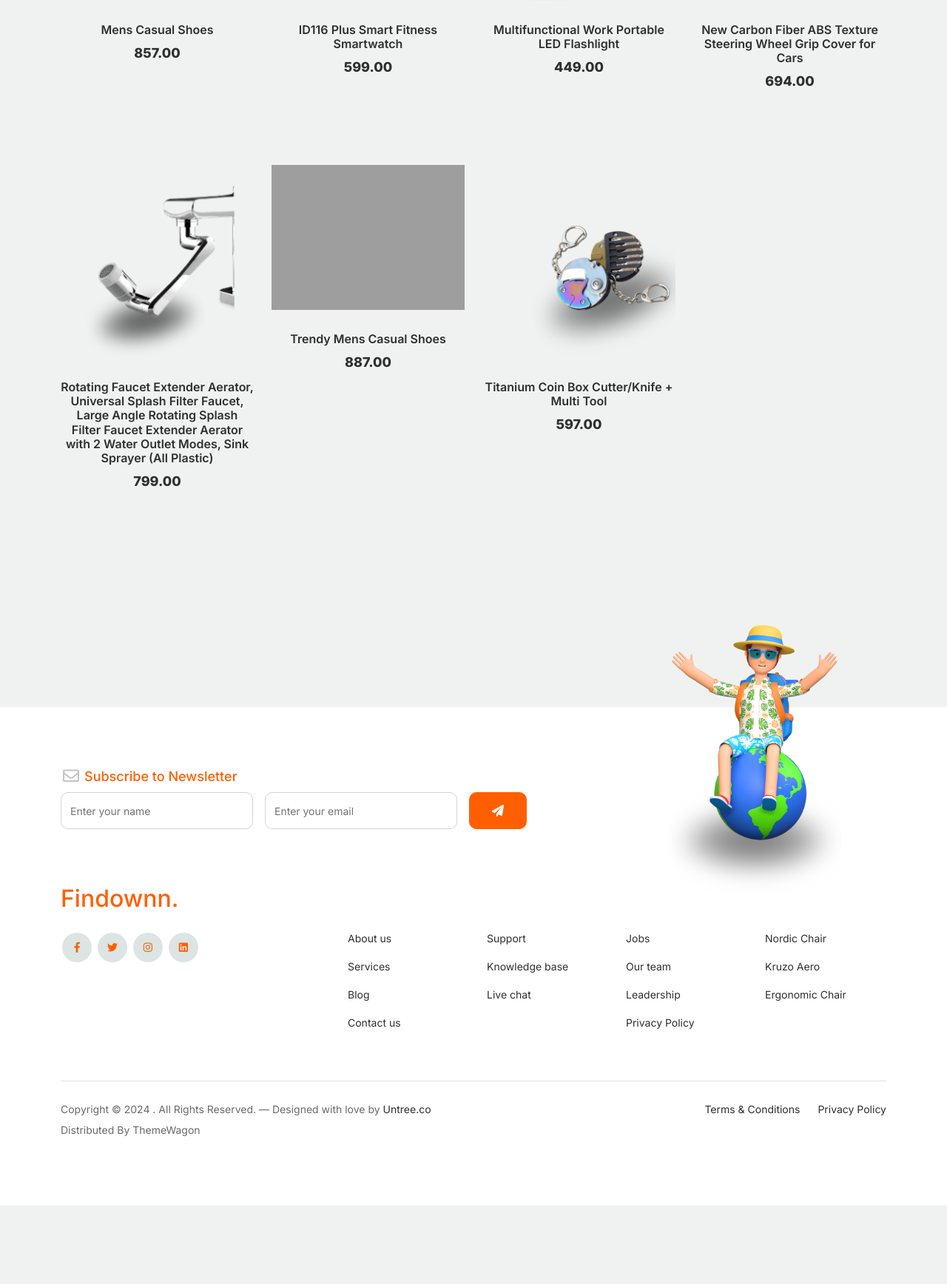
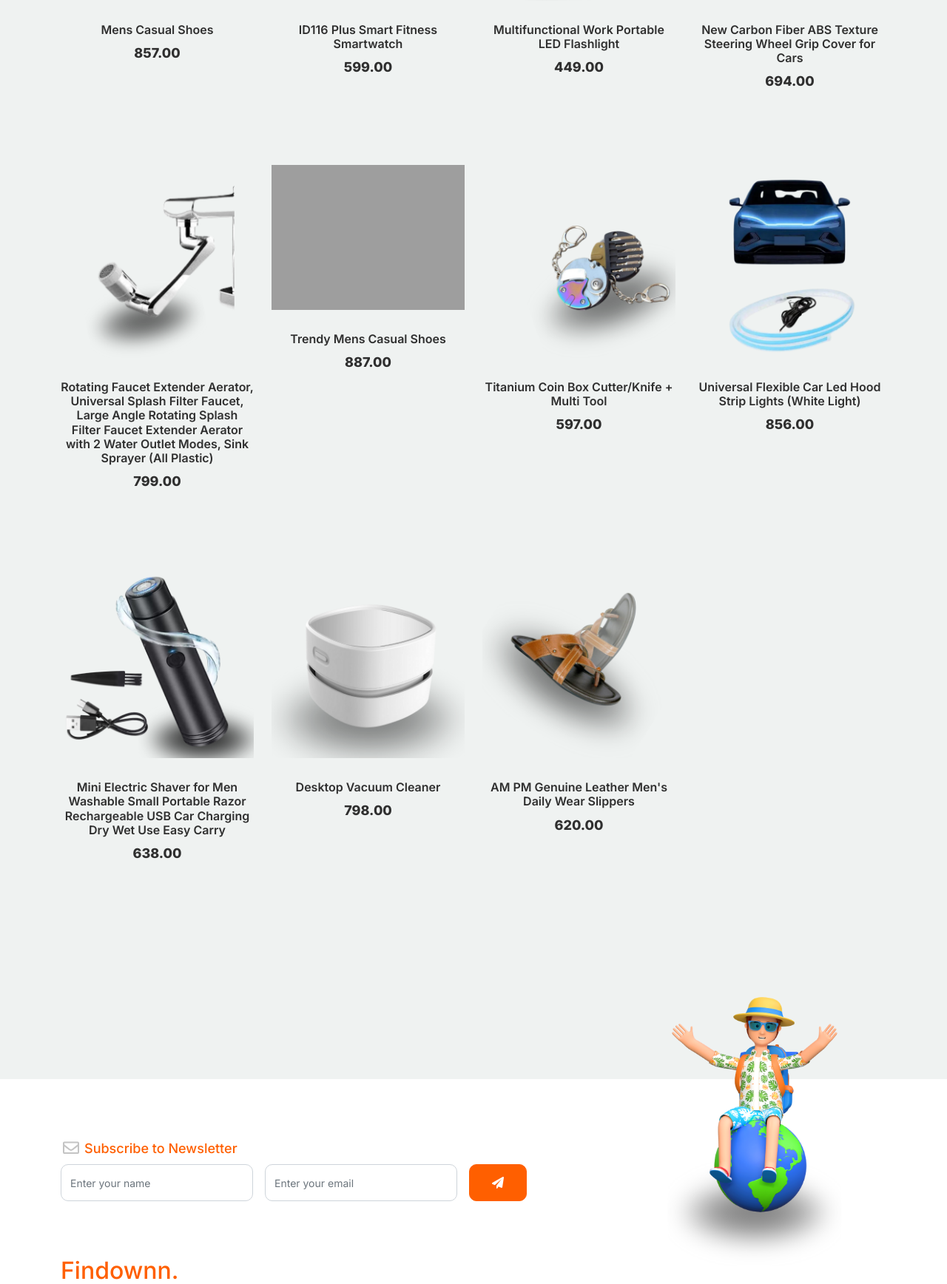
Before and after one commit to NirmalLimbachiya/ignite, a PHP site: page /shop.php in a window 1280 px wide. Shown: the part 2192-3928 px from the top of the page at 74% size. Before the commit the page ends 3822 px from the top, so only its background shows below. Run offline with PHP 8.4, Linux system fonts and the light colour scheme; grey boxes are pictures that could not be loaded.

Commit message:
evening  work

```diff
--- a/shop.php
+++ b/shop.php
@@ -319,6 +319,59 @@
 				<!-- end Column  14-->
 
 
+				<!-- Start Column 15-->
+				<div class="col-12 col-md-4 col-lg-3 mb-5">
+					<a class="product-item" href="#">
+						<img src="images/car light.png" class="img-fluid product-thumbnail">
+						<h3 class="product-title">  Universal Flexible Car Led Hood Strip Lights (White Light)</h3>
+						<strong class="product-price">856.00</strong>
+						<span class="icon-cross">
+							<img src="images/cross.svg" class="img-fluid">
+						</span>
+					</a>
+				</div>
+				<!-- end Column  15-->
+
+				<!-- Start Column 16-->
+				<div class="col-12 col-md-4 col-lg-3 mb-5">
+					<a class="product-item" href="#">
+						<img src="images/shaver.png" class="img-fluid product-thumbnail">
+						<h3 class="product-title"> Mini Electric Shaver for Men Washable Small Portable Razor Rechargeable USB Car Charging Dry Wet Use Easy Carry</h3>
+						<strong class="product-price">638.00</strong>
+						<span class="icon-cross">
+							<img src="images/cross.svg" class="img-fluid">
+						</span>
+					</a>
+				</div>
+				<!-- end Column  16-->
+
+				<!-- Start Column 17-->
+				<div class="col-12 col-md-4 col-lg-3 mb-5">
+					<a class="product-item" href="#">
+						<img src="images/vaccum.png" class="img-fluid product-thumbnail">
+						<h3 class="product-title">  Desktop Vacuum Cleaner</h3>
+						<strong class="product-price">798.00</strong>
+						<span class="icon-cross">
+							<img src="images/cross.svg" class="img-fluid">
+						</span>
+					</a>
+				</div>
+				<!-- end Column  17-->
+
+				<!-- Start Column 18-->
+				<div class="col-12 col-md-4 col-lg-3 mb-5">
+					<a class="product-item" href="#">
+						<img src="images/chappal.png" class="img-fluid product-thumbnail">
+						<h3 class="product-title">AM PM Genuine Leather Men's Daily Wear Slippers</h3>
+						<strong class="product-price">620.00</strong>
+						<span class="icon-cross">
+							<img src="images/cross.svg" class="img-fluid">
+						</span>
+					</a>
+				</div>
+				<!-- end Column  18-->
+
+
 
 			</div>
 		</div>
```
Also changed, not shown: images/car light.png (added), images/chappal.png (added), images/shaver.png (added), images/vaccum.png (added).
